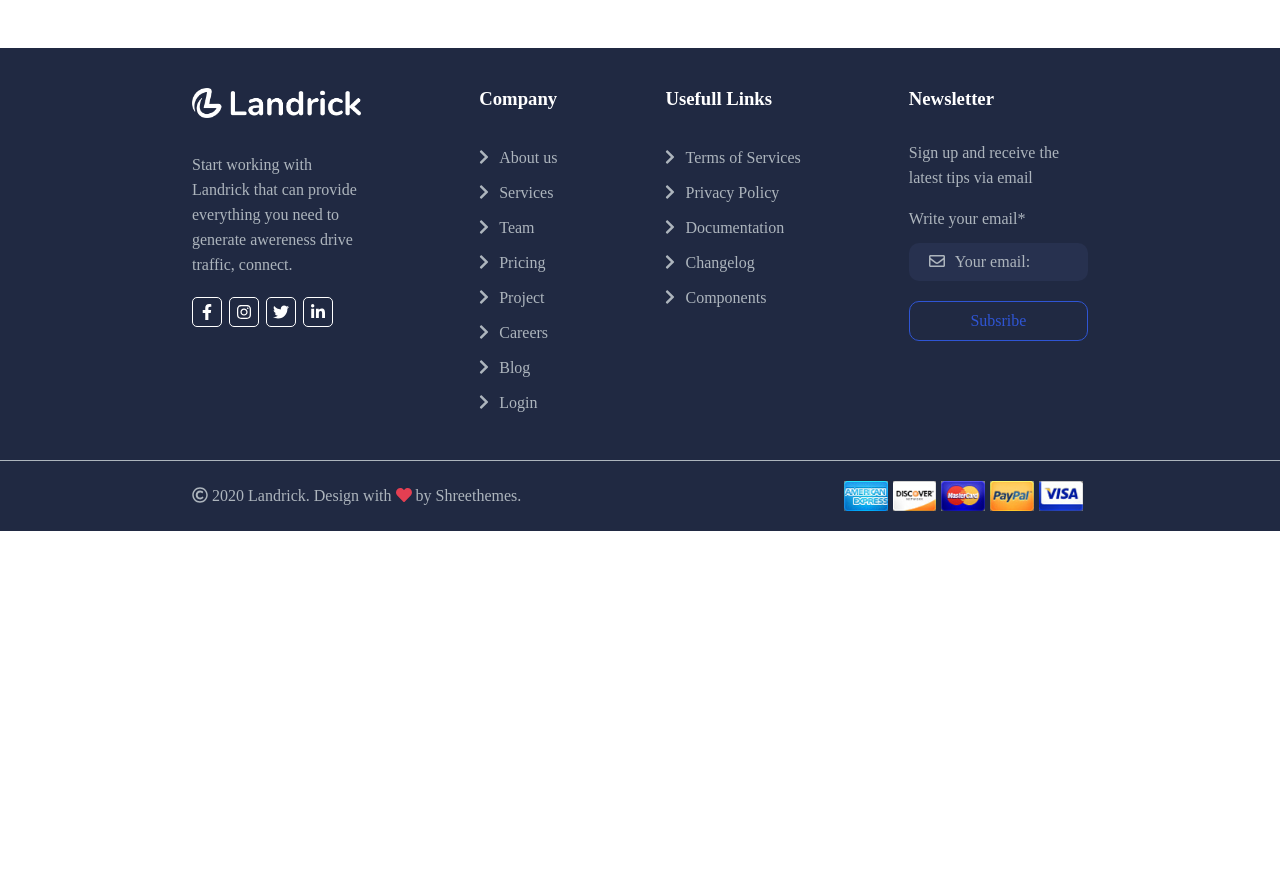
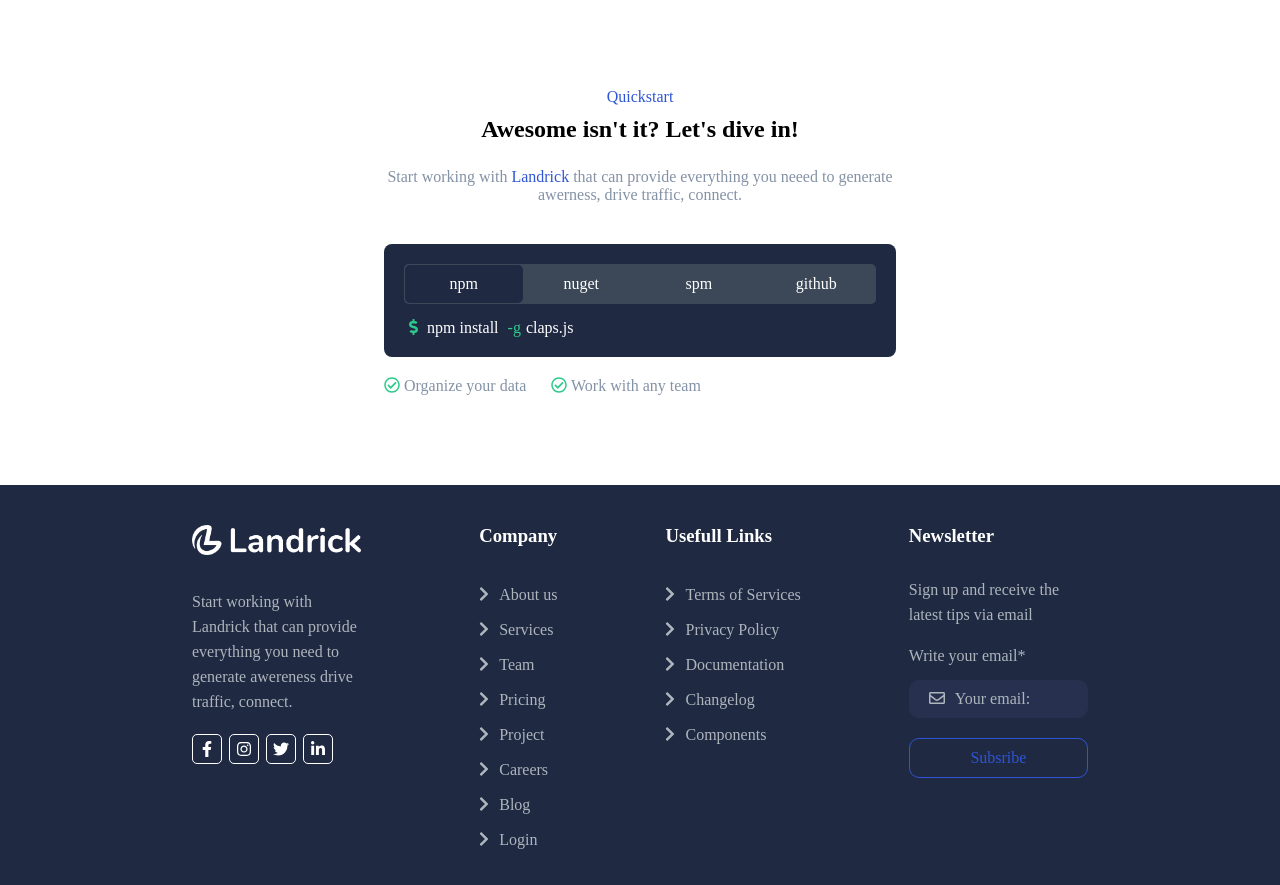
Before and after one commit to MicheleManco/proj-html-vuejs, a Vue app: page / in a window 1280 px wide. Shown: the part 1320-2205 px from the top of the page. Before the commit the page ends 1851 px from the top, so only its background shows below. Built offline with nearby package versions, Linux system fonts and the light colour scheme.

Commit message:
macro struttura + section2 done

```diff
--- a/src/components/MyMain.vue
+++ b/src/components/MyMain.vue
@@ -1,15 +1,28 @@
 <template>
   <div>
     <KeyFeatures/>
+    <SectionDue/>
+    <SectionTre/>
+    <SectionQuattro/>
+    <SectionCinque/>
   </div>
 </template>
 
 <script>
 import KeyFeatures from '@/components/KeyFeatures.vue'
+import SectionDue from '@/components/SectionDue.vue'
+import SectionTre from '@/components/SectionTre.vue'
+import SectionQuattro from '@/components/SectionQuattro.vue'
+import SectionCinque from '@/components/SectionCinque.vue'
+
 export default {
   name: 'MyMain',
   components:{
     KeyFeatures,
+    SectionDue,
+    SectionTre,
+    SectionQuattro,
+    SectionCinque
   }
 
 }
--- /dev/null
+++ b/src/components/SectionCinque.vue
@@ -0,0 +1,16 @@
+<template>
+  <div>
+
+  </div>
+</template>
+
+<script>
+
+export default {
+  name: 'SectionCinque',
+}
+</script>
+
+
+<style scoped lang="scss">
+</style>
--- /dev/null
+++ b/src/components/SectionDue.vue
@@ -0,0 +1,87 @@
+<template>
+  <div id="centratore">
+    <div id="sopra">
+        <div class="blue-text">Quickstart</div>
+        <h2>Awesome isn't it? Let's dive in!</h2>
+        <p>Start working with <span class="blue-text">Landrick</span> that can provide everything you neeed to generate awerness, drive traffic, connect.</p>
+    </div>
+
+    <div id="container-riga">
+        <div id="riga">
+            <div class="btn active">npm</div>
+            <div class="btn">nuget</div>
+            <div class="btn">spm</div>
+            <div class="btn">github</div>
+        </div>
+        <div><span><i class="fas fa-dollar-sign"></i></span> npm install <span>-g</span>claps.js</div>
+    </div>
+
+    <span class="checks"><i class="far fa-check-circle"></i> Organize your data</span>
+    <span class="checks"><i class="far fa-check-circle"></i>  Work with any team</span>
+  </div>
+</template>
+
+<script>
+
+export default {
+  name: 'SectionDue',
+}
+</script>
+
+
+<style scoped lang="scss">
+p{
+    color: #8492a6;
+}
+.checks{
+    margin-right: 25px;
+    color: #8492a6;;
+    .fa-check-circle{
+        color: #2eca8b;
+    }
+}
+h2{
+    margin: 10px 0 25px 0;
+}
+.blue-text{
+    color: #2f55d4;
+}
+#centratore{
+    width: 40%;
+    margin: 90px auto;
+    #sopra{
+        text-align: center;
+        margin-bottom: 40px;
+    }
+    #container-riga{
+        background-color: #202942;
+        border-radius: 8px;
+        padding: 20px;
+        color: white;
+        margin-bottom: 20px;
+        span{
+            color: #2eca8b;
+            margin: 0 5px;
+        }
+        #riga{
+            display: flex;
+            justify-content: space-around;
+            background-color: #3c4858;
+            border-radius: 5px;
+            padding: 1px;
+            color: white;
+            margin-bottom: 15px;
+            .btn{
+                display: flex;
+                justify-content: center;
+                padding: 10px;
+                width: 100%;
+            }
+            .active{
+                background-color: #202942;
+                border-radius: 5px;
+            }
+        }
+    }
+}
+</style>
--- /dev/null
+++ b/src/components/SectionQuattro.vue
@@ -0,0 +1,16 @@
+<template>
+  <div>
+
+  </div>
+</template>
+
+<script>
+
+export default {
+  name: 'SectionQuattro',
+}
+</script>
+
+
+<style scoped lang="scss">
+</style>
--- /dev/null
+++ b/src/components/SectionTre.vue
@@ -0,0 +1,16 @@
+<template>
+  <div>
+
+  </div>
+</template>
+
+<script>
+
+export default {
+  name: 'SectionTre',
+}
+</script>
+
+
+<style scoped lang="scss">
+</style>
```
